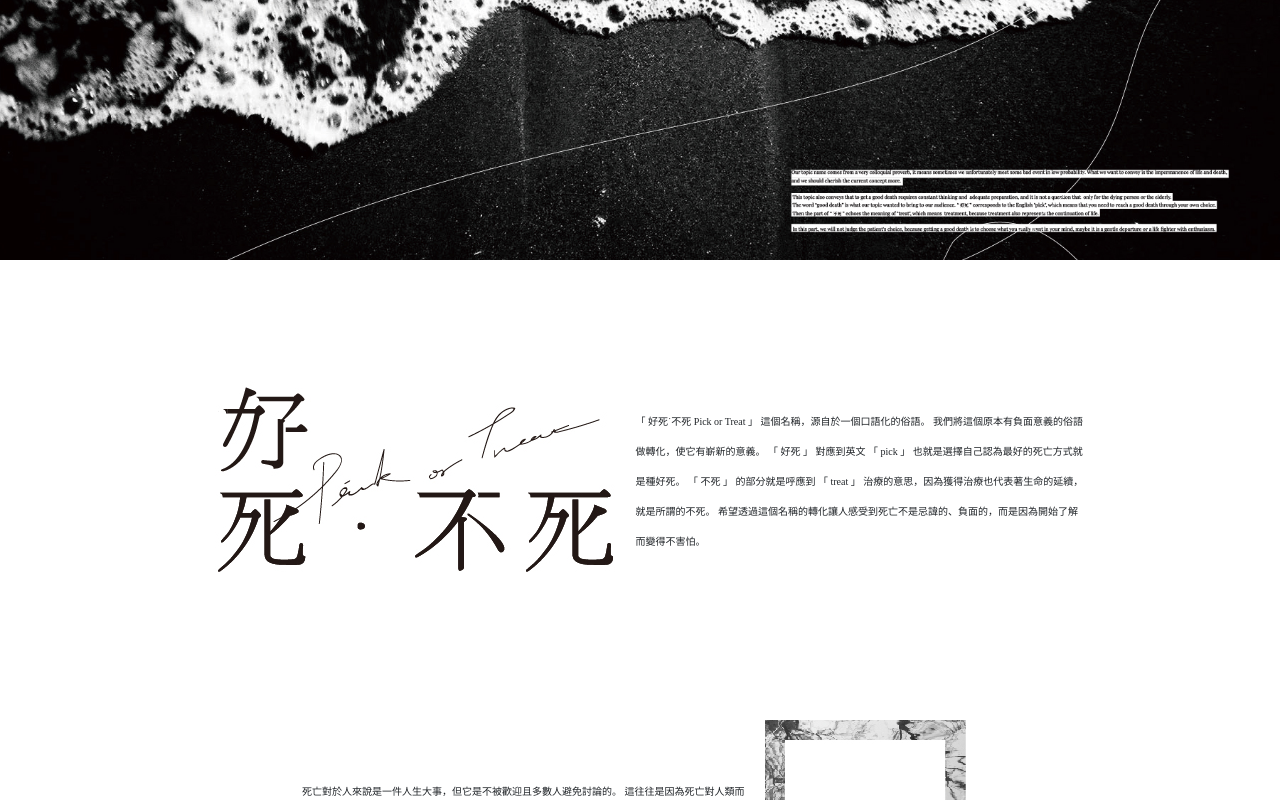
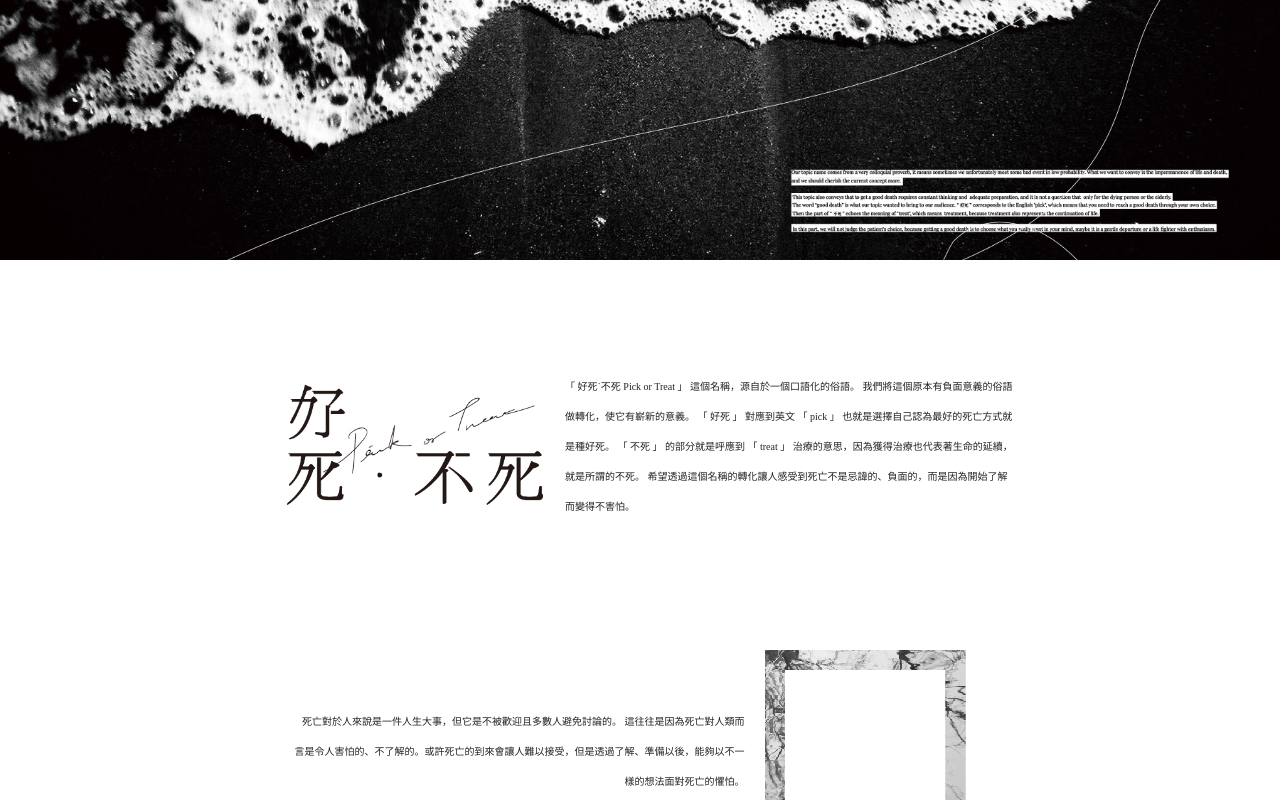
Before and after one commit to CHA-YU-LI/-2.0, a plain HTML site: page index.html in a window 1280 px wide. Shown: the part 446-1246 px from the top of the page. Drawn offline with nearby package versions, Linux system fonts and the light colour scheme.

Commit message:
4/14 14:18

```diff
--- a/css/index.css
+++ b/css/index.css
@@ -19,6 +19,9 @@
     font-size: 10px;
     padding-top: 100px;
     line-height: 3;
+}
+.part1-1 img{
+    max-width: 300px;
 }
 .banner img{
     width: 100%;
```
Also changed, not shown: 2 other files.
